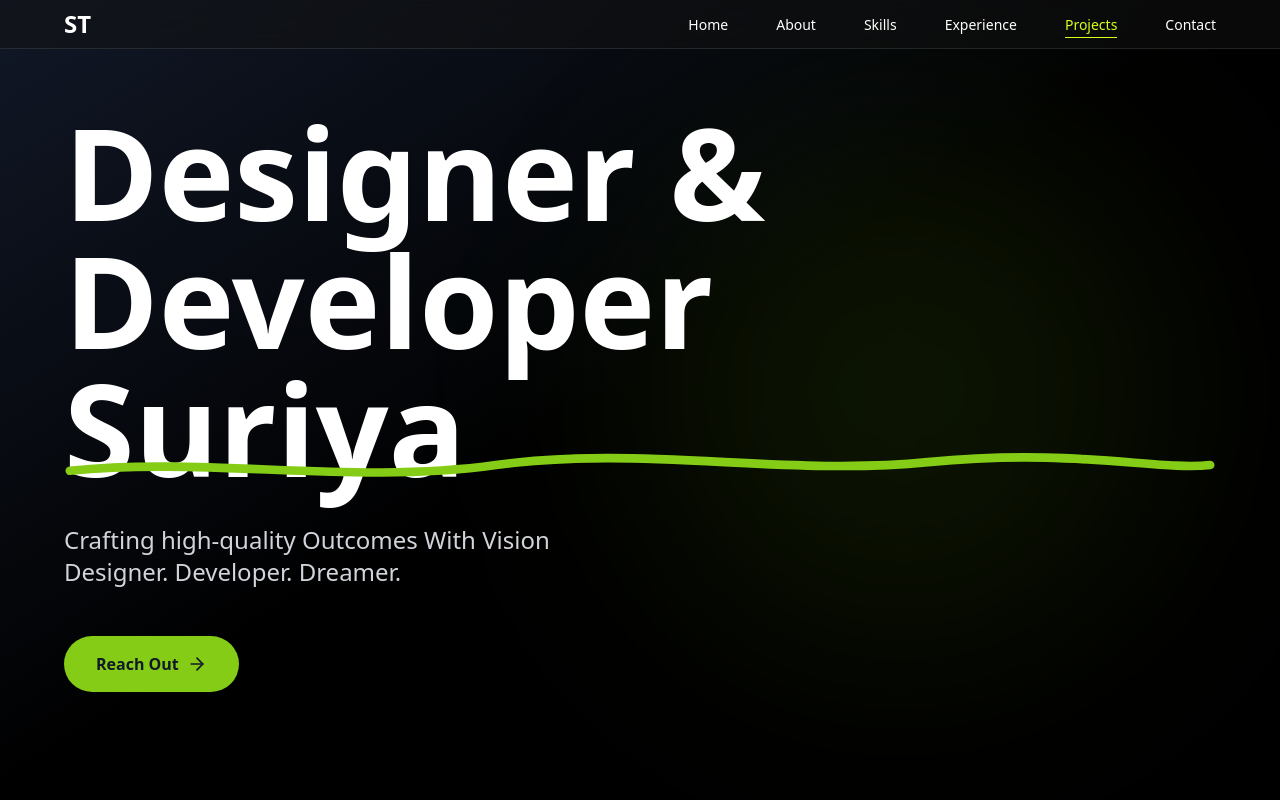
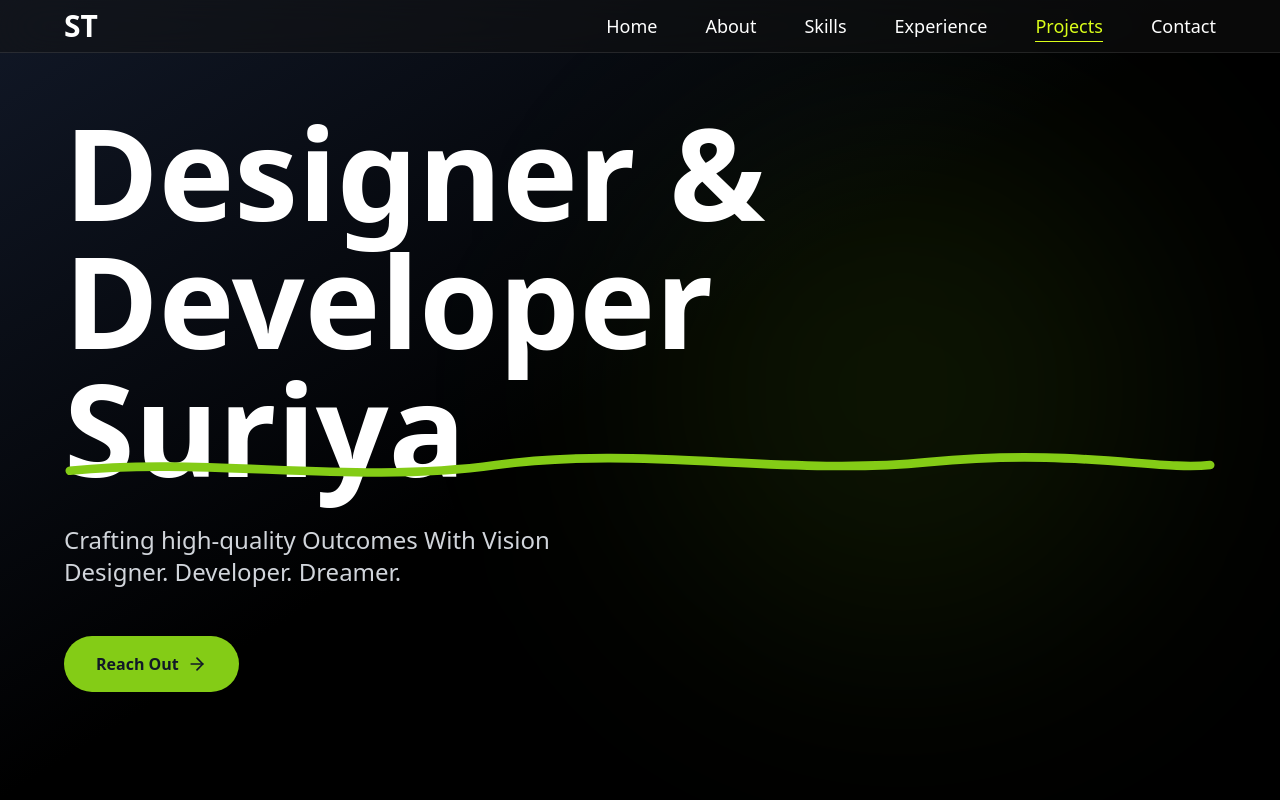
Before and after one commit to SuriyaThiru68/Portfolio, a React (Vite) app: page / in a window 1280 px wide. Shown: the top 800 px of the page. Built offline with nearby package versions, Linux system fonts and the light colour scheme; the HTML template or start-up script is replaced by a standard one.

Commit message:
Increase navbar text size

```diff
--- a/src/components/Navbar.jsx
+++ b/src/components/Navbar.jsx
@@ -20,7 +20,7 @@ const Navbar = ({ activeSection }) => {
     <nav className="fixed top-0 left-0 w-full z-50 bg-primary/50 backdrop-blur-xl border-b border-white/10">
       <div className="max-w-7xl mx-auto px-4 sm:px-6 lg:px-16">
         <div className="flex justify-between items-center py-2 lg:py-2">
-          <div className="text-xl lg:text-2xl font-bold">
+          <div className="text-2xl lg:text-3xl font-bold">
             <a href="#home" onClick={(e) => { e.preventDefault(); scrollToSection('home'); }} className="hover:text-secondary transition-colors" aria-label="Scroll to Home section">ST</a>
           </div>
 
@@ -30,7 +30,7 @@ const Navbar = ({ activeSection }) => {
               <li key={item}>
                 <a
                   href={`#${item.toLowerCase()}`}
-                  className={`relative font-medium text-sm transition-colors hover:text-secondary ${activeSection === item.toLowerCase() ? 'text-secondary' : ''}`}
+                  className={`relative font-medium text-base lg:text-lg transition-colors hover:text-secondary ${activeSection === item.toLowerCase() ? 'text-secondary' : ''}`}
                   onMouseEnter={() => handleHover(true)}
                   onMouseLeave={() => handleHover(false)}
                   onClick={(e) => { e.preventDefault(); scrollToSection(item.toLowerCase()); }}
@@ -62,7 +62,7 @@ const Navbar = ({ activeSection }) => {
                   <a
                     href={`#${item.toLowerCase()}`}
                     onClick={(e) => { e.preventDefault(); scrollToSection(item.toLowerCase()); }}
-                    className="block py-2 hover:text-secondary transition-colors"
+                    className="block py-2 text-base hover:text-secondary transition-colors"
                     aria-label={`Scroll to ${item} section`}
                   >
                     {item}
```
